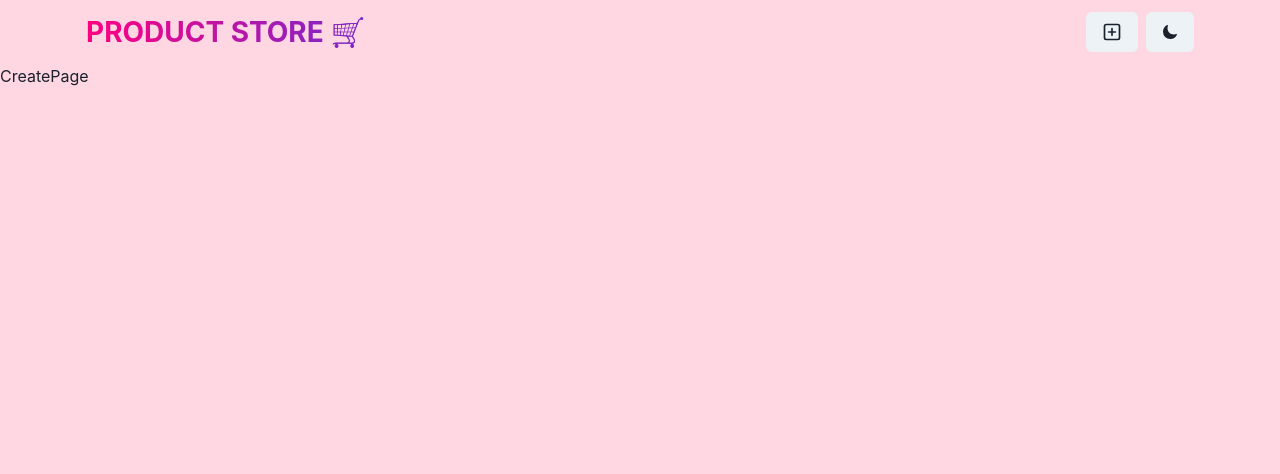
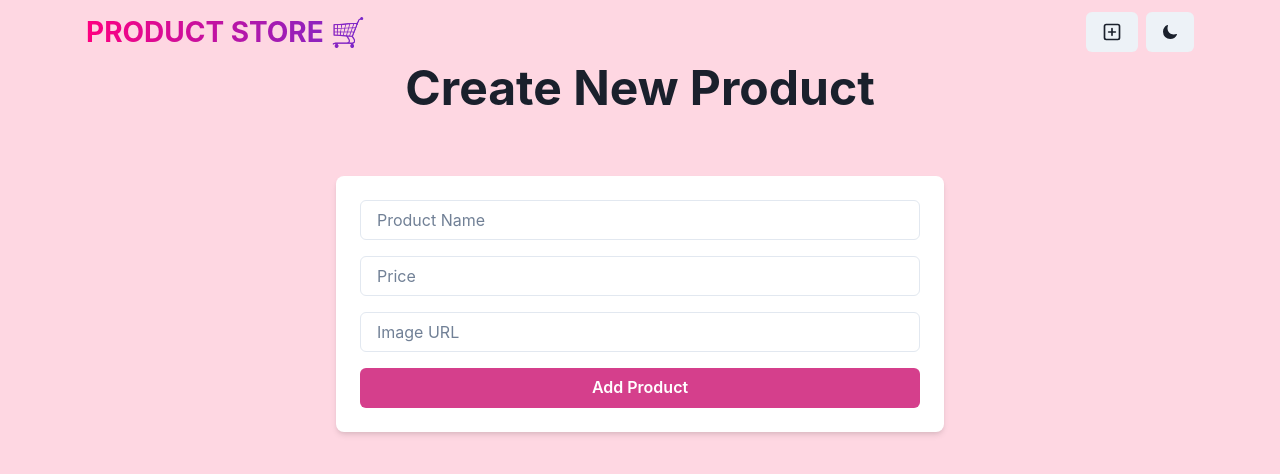
Before and after one commit to wanyingng/product-store, a React (Vite) app in the folder frontend/: page /create in a window 1280 px wide. Shown: the top 474 px of the page. Built offline with nearby package versions, Linux system fonts and the light colour scheme.

Commit message:
feat(frontend): add Create New Product page

```diff
--- a/frontend/src/pages/CreatePage.jsx
+++ b/frontend/src/pages/CreatePage.jsx
@@ -1,8 +1,56 @@
+import { Box, Button, Container, Heading, Input, useColorModeValue, VStack } from "@chakra-ui/react";
+import { useState } from "react";
 
 const CreatePage = () => {
-  return (
-    <div>CreatePage</div>
-  );
+    const [newProduct, setNewProduct] = useState({
+        name: "",
+        price: "",
+        image: ""
+    });
+
+    const handleAddProduct = () => {
+        console.log(newProduct);
+    };
+
+    return (
+        <Container maxW={"container.sm"}>
+            <VStack spacing={8}>
+                <Heading as={"h1"} size={"2xl"} textAlign={"center"} mb={8}>
+                    Create New Product
+                </Heading>
+
+                <Box w={"full"} bg={useColorModeValue("white", "gray.800")} p={6} rounded={"lg"} shadow={"md"}>
+                    <VStack spacing={4}>
+                        <Input
+                            placeholder="Product Name"
+                            name="name"
+                            value={newProduct.name}
+                            onChange={(e) => setNewProduct({ ...newProduct, name: e.target.value })}
+                        />
+
+                        <Input
+                            placeholder="Price"
+                            name="price"
+                            type="number"
+                            value={newProduct.price}
+                            onChange={(e) => setNewProduct({ ...newProduct, price: e.target.value })}
+                        />
+
+                        <Input
+                            placeholder="Image URL"
+                            name="image"
+                            value={newProduct.image}
+                            onChange={(e) => setNewProduct({ ...newProduct, image: e.target.value })}
+                        />
+
+                        <Button colorScheme="pink" onClick={handleAddProduct} w="full">
+							Add Product
+						</Button>
+                    </VStack>
+                </Box>
+            </VStack>
+        </Container>
+    );
 };
 
 export default CreatePage;
```
